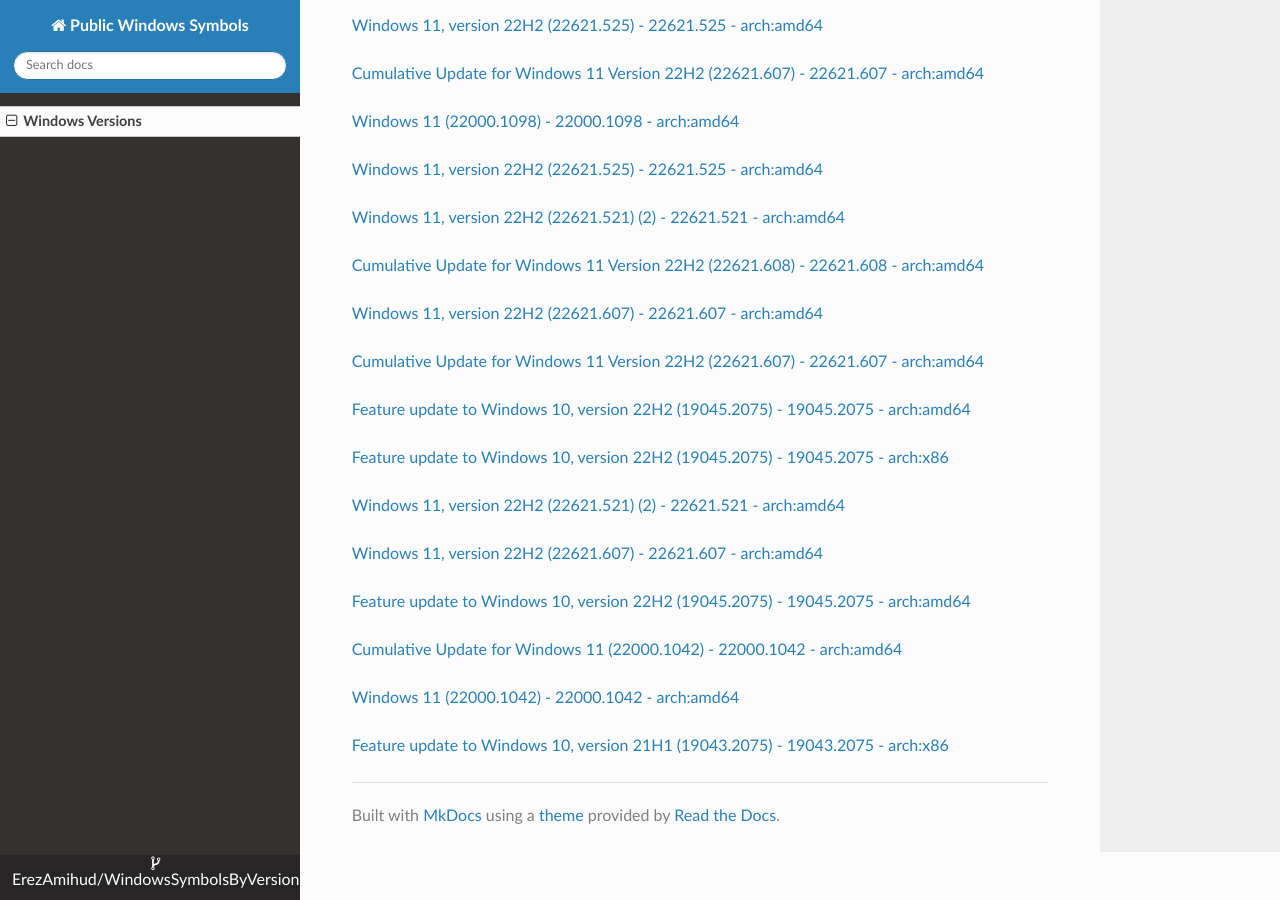
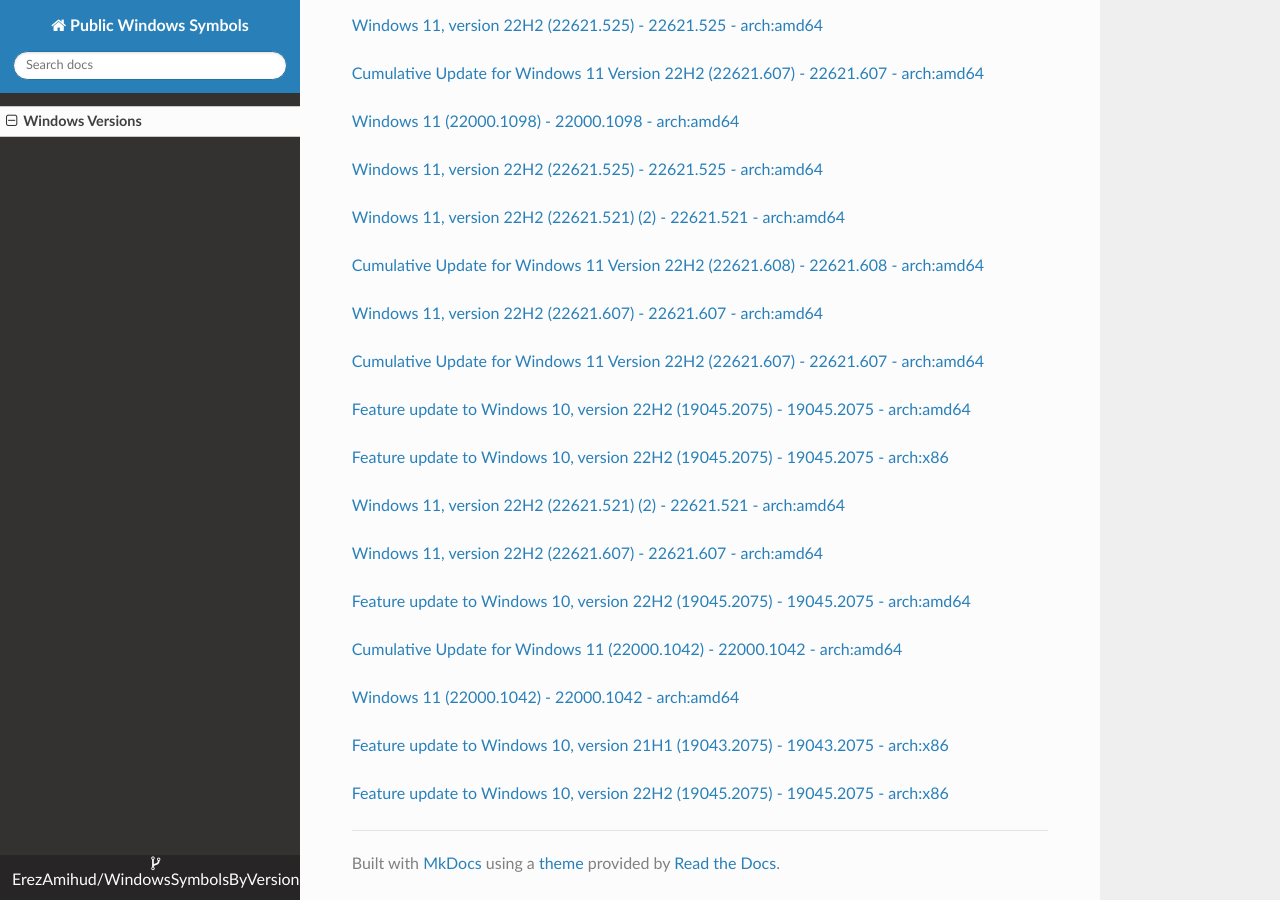
Before and after one commit to ErezAmihud/WindowsSymbolsByVersion, an MkDocs documentation site: the page built from docs/index.md, in a window 1280 px wide and 900 px high, scrolled down 51509 px. Built offline with MkDocs 1.6.1, drawn with Linux system fonts in a browser that asks for light colours; nearby versions of some CDN libraries.

Commit message:
Automated commit, add manifest for 5aeda3be-be4f-496f-b99d-1c0a19ffc4ff

```diff
--- a/docs/index.md
+++ b/docs/index.md
@@ -3043,3 +3043,6 @@
 
 
 [Feature update to Windows 10, version 21H1 (19043.2075) - 19043.2075 - arch:x86](https://github.com/ErezAmihud/WindowsSymbolsByVersion/blob/main/manifests/b329d887-169a-421a-974d-d7a7c7013179.manifest)
+
+
+[Feature update to Windows 10, version 22H2 (19045.2075) - 19045.2075 - arch:x86](https://github.com/ErezAmihud/WindowsSymbolsByVersion/blob/main/manifests/5aeda3be-be4f-496f-b99d-1c0a19ffc4ff.manifest)
```
Also changed, not shown: process_builds.json (+1 -1 lines).
